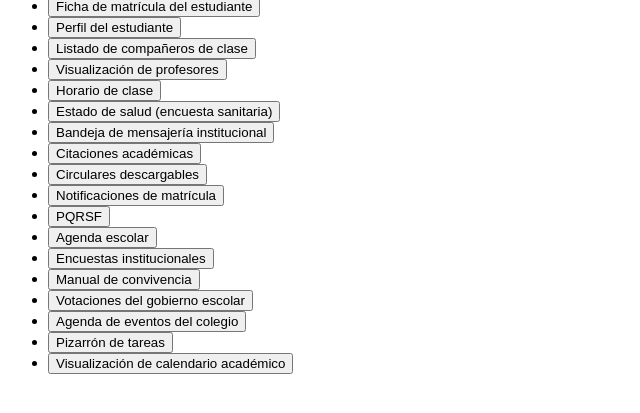
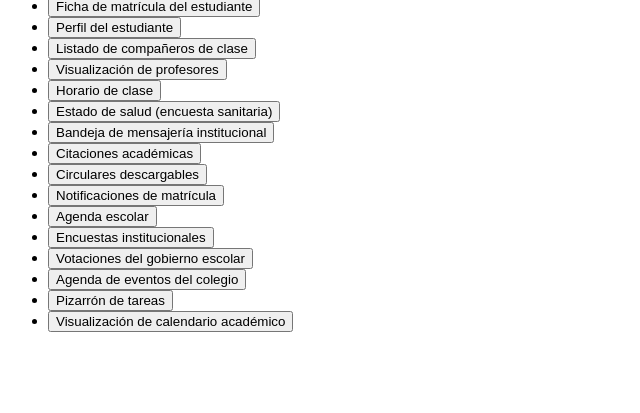
Before and after one commit to iSaveeh/ControlAcadamico, a PHP site: page /menu_modular.php in a window 1280 px wide. Shown: the part 227-640 px from the top of the page, without its empty margins (0-640 px from the left). Run offline with PHP 8.4, Linux system fonts and the light colour scheme; the visitor is signed in with stand-in values (Sample User, id 1).

Commit message:
Arreglo Menu Modular 1

```diff
--- a/php/menu_modular.php
+++ b/php/menu_modular.php
@@ -24,10 +24,8 @@ $modulos_por_rol = [
         'Citaciones académicas',
         'Circulares descargables',
         'Notificaciones de matrícula',
-        'PQRSF',
         'Agenda escolar',
         'Encuestas institucionales',
-        'Manual de convivencia',
         'Votaciones del gobierno escolar',
         'Agenda de eventos del colegio',
         'Pizarrón de tareas',
@@ -42,7 +40,6 @@ $modulos_por_rol = [
         'Seguimiento de notas por periodo y asignatura',
         'Autoevaluaciones por periodo',
         'Citaciones académicas',
-        'Bandeja de mensajería institucional'
     ],
     'estudiante' => [
         'Ficha de matrícula del estudiante',
@@ -55,10 +52,8 @@ $modulos_por_rol = [
         'Citaciones académicas',
         'Circulares descargables',
         'Notificaciones de matrícula',
-        'PQRSF',
         'Agenda escolar',
         'Encuestas institucionales',
-        'Manual de convivencia',
         'Votaciones del gobierno escolar',
         'Agenda de eventos del colegio',
         'Pizarrón de tareas',
@@ -73,10 +68,8 @@ $modulos_por_rol = [
         'Bandeja de mensajería institucional',
         'Estado de salud (encuesta sanitaria)',
         'Notificaciones de matrícula',
-        'PQRSF',
         'Circulares descargables',
         'Agenda escolar',
-        'Manual de convivencia',
         'Encuestas institucionales',
         'Visualización de calendario académico'
     ]
```
